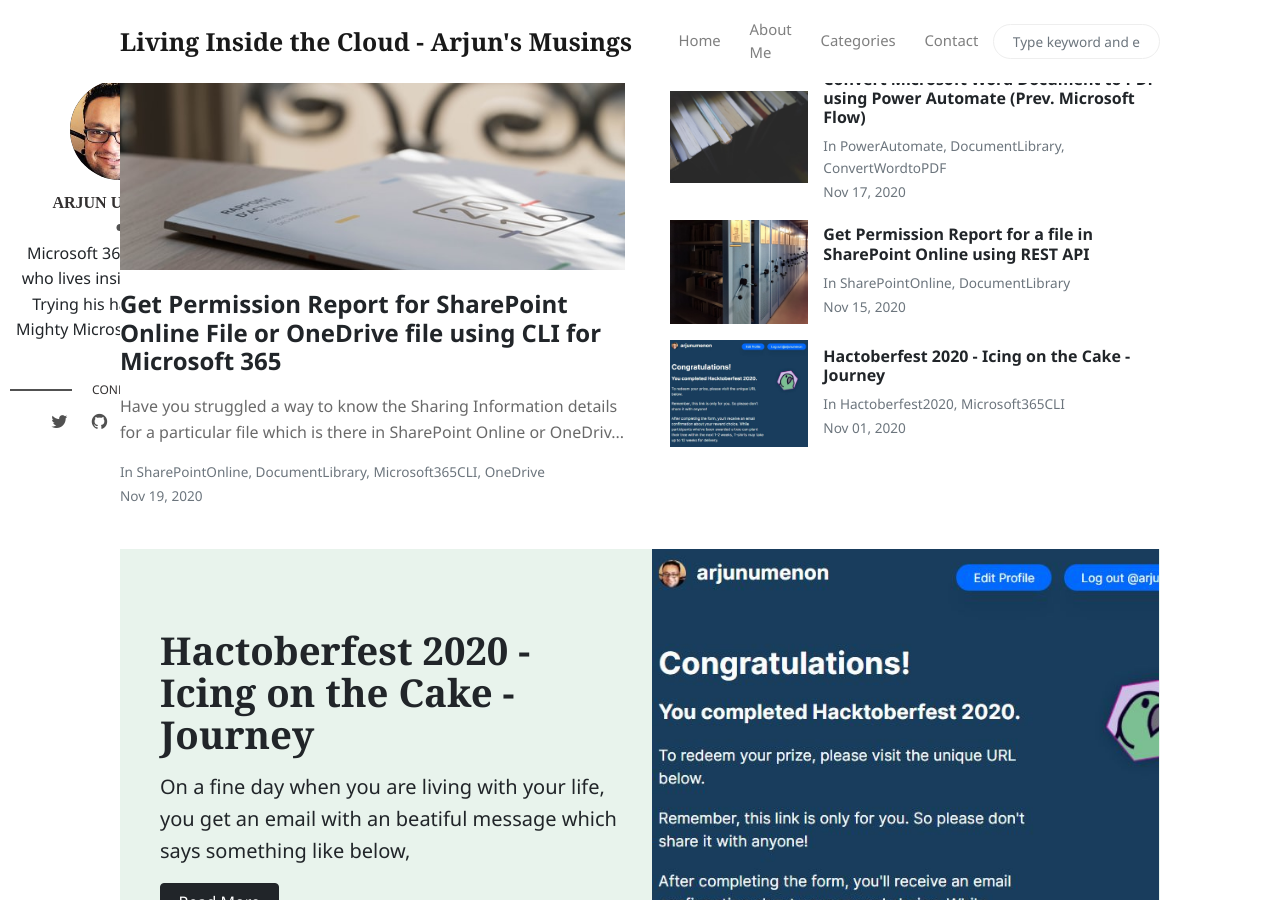
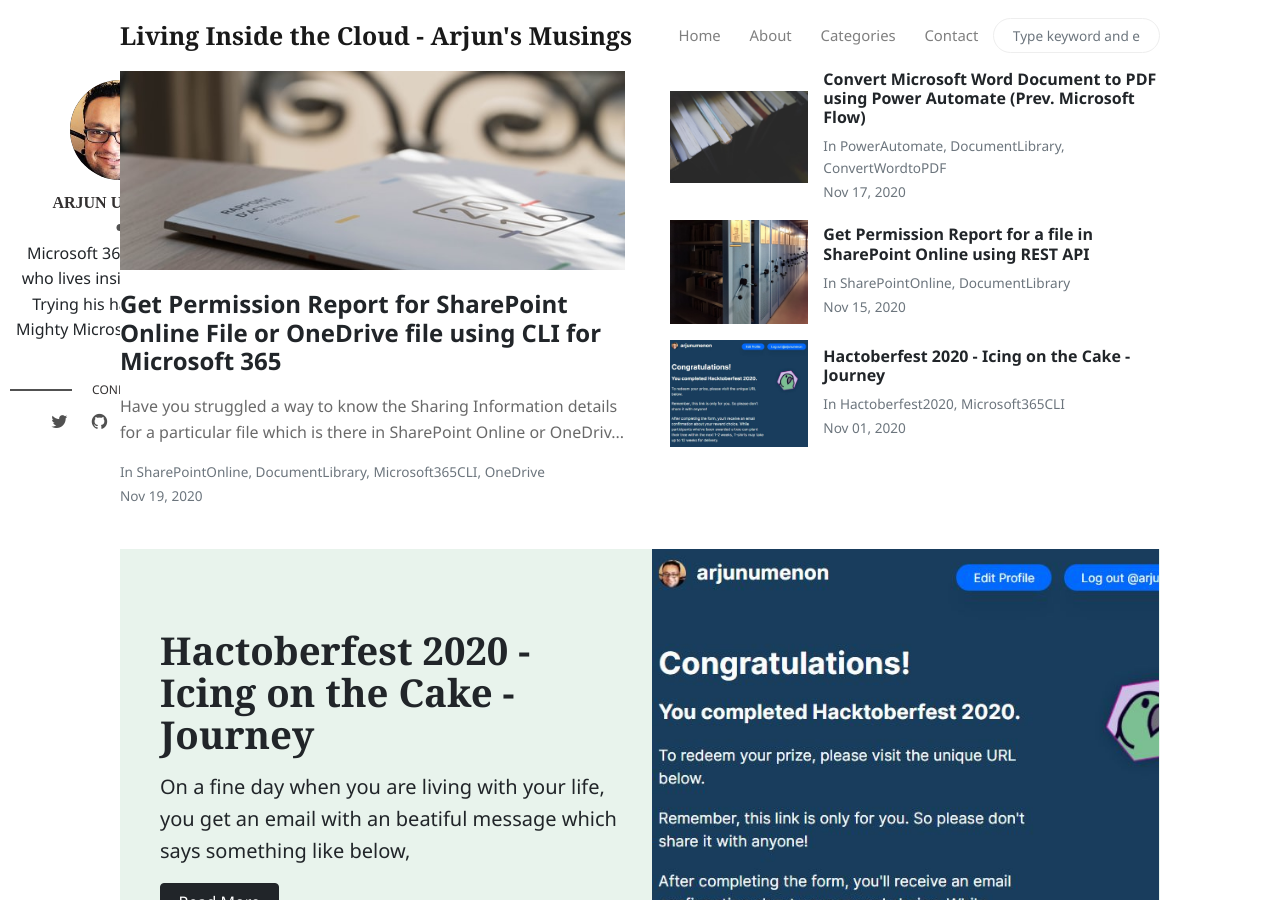
Before and after one commit to arjunumenon/arjunumenon.github.io, a Jekyll site: the page built from index.html, in a window 1280 px wide and 900 px high. Built offline with Jekyll 4.4.1, drawn with Linux system fonts in a browser that asks for light colours; nearby versions of some CDN libraries; the list of posts is cut into pages by our own code.

Commit message:
Fixed menu header for poper alignment

```diff
--- a/_includes/menu-header.html
+++ b/_includes/menu-header.html
@@ -4,7 +4,7 @@
     <a class="nav-link" href="{{site.baseurl}}/index.html">Home</a>
 </li>
 <li class="nav-item">
-    <a class="nav-link" href="{{site.baseurl}}/about.html">About Me</a>
+    <a class="nav-link" href="{{site.baseurl}}/about.html">About</a>
 </li>
 <li class="nav-item">
     <a class="nav-link" href="{{site.baseurl}}/categories.html">Categories</a>
```
